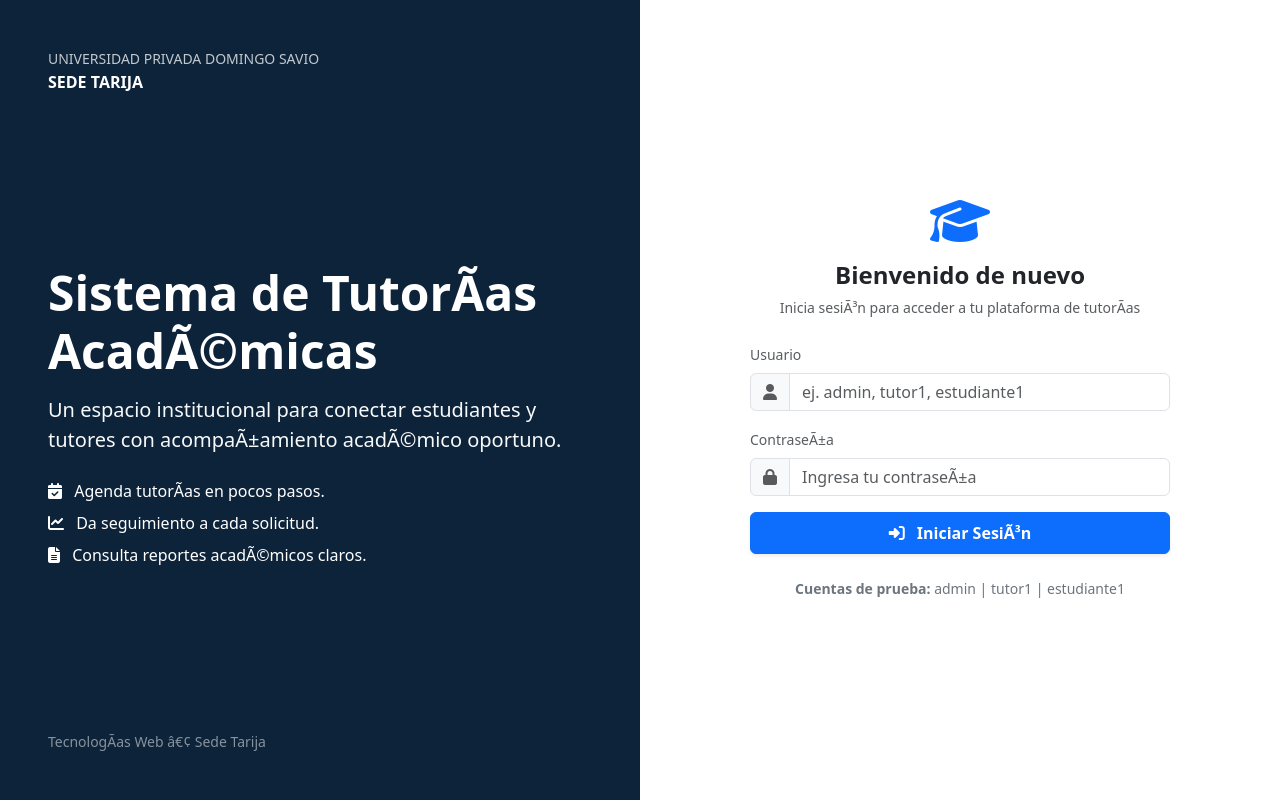
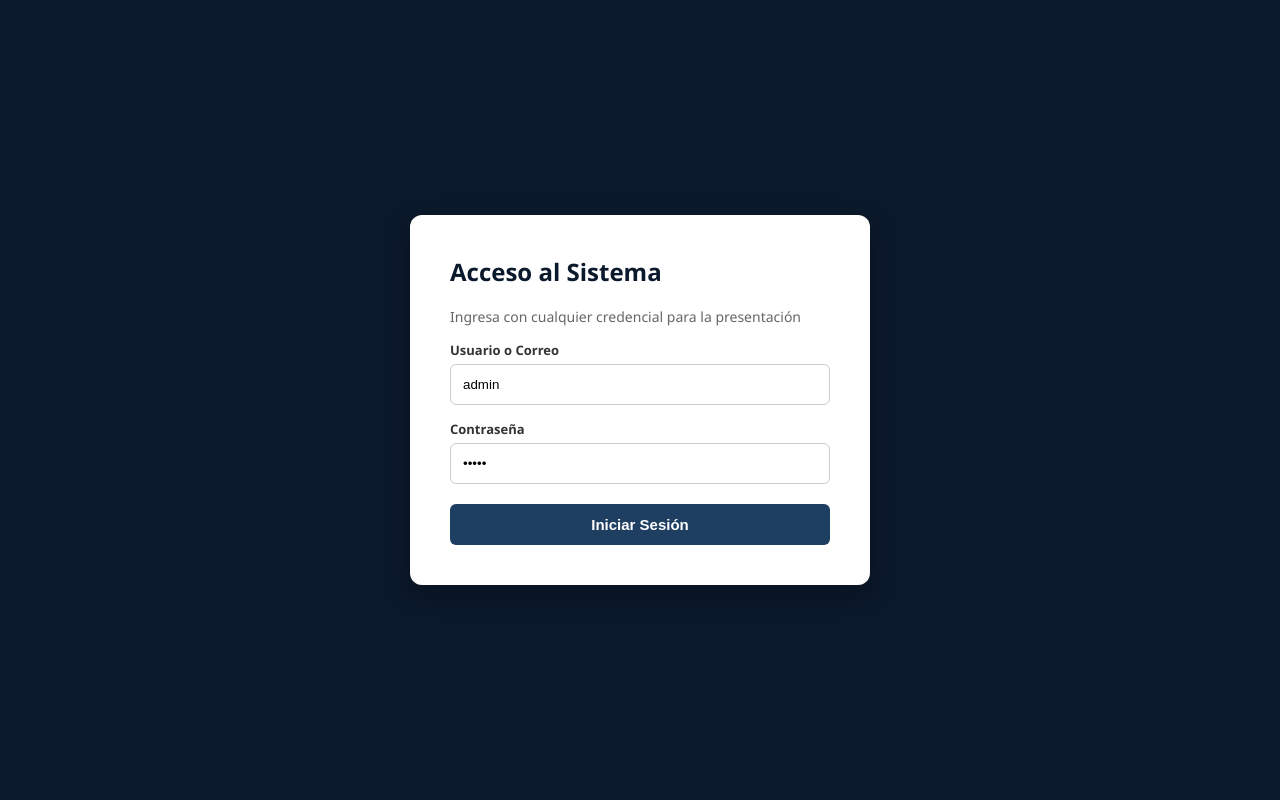
Before and after one commit to JoseJonathanCardozoRomay/tecnologiasweb, a PHP site: page /views/login/login.php in a window 1280 px wide. Run offline with PHP 8.4, Linux system fonts and the light colour scheme.

Commit message:
Forzar login limpio y funcional para presentacion

```diff
--- a/views/login/login.php
+++ b/views/login/login.php
@@ -1,149 +1,32 @@
-<?php
-if (session_status() === PHP_SESSION_NONE) {
-    session_start();
-}
-
-$error_msg = '';
-
-if ($_SERVER['REQUEST_METHOD'] === 'POST') {
-    $usuario_input = trim($_POST['usuario'] ?? '');
-    $password_input = trim($_POST['password'] ?? '');
-
-    if (empty($usuario_input)) {
-        $error_msg = "Por favor, ingrese el usuario.";
-    } else {
-        $lower_user = strtolower($usuario_input);
-        $user = null;
-        $logged_in = false;
-
-        // AutenticaciÃ³n directa y garantizada para la defensa
-        if ($lower_user === 'admin' || $lower_user === 'admin@upds.edu.bo') {
-            $user = ['id' => 1, 'nombre' => 'Admin', 'apellido' => 'Sistema', 'id_rol' => 1, 'usuario' => 'admin', 'rol' => 'administrador'];
-            $logged_in = true;
-        } elseif ($lower_user === 'tutor1' || $lower_user === 'tutor@tutorias.local') {
-            $user = ['id' => 2, 'nombre' => 'Carlos', 'apellido' => 'Docente', 'id_rol' => 2, 'usuario' => 'tutor1', 'rol' => 'tutor'];
-            $logged_in = true;
-        } elseif ($lower_user === 'estudiante1' || $lower_user === 'estudiante@tutorias.local') {
-            $user = ['id' => 3, 'nombre' => 'Maria', 'apellido' => 'Estudiante', 'id_rol' => 3, 'usuario' => 'estudiante1', 'rol' => 'estudiante'];
-            $logged_in = true;
-        } else {
-            // Intentar buscar en la base de datos si existe
-            try {
-                require_once __DIR__ . '/../../config/conexion.php';
-                $stmt = $pdo->prepare("SELECT * FROM usuarios WHERE usuario = :input OR correo = :input LIMIT 1");
-                $stmt->execute(['input' => $usuario_input]);
-                $db_user = $stmt->fetch(PDO::FETCH_ASSOC);
-
-                if ($db_user) {
-                    $user = $db_user;
-                    $logged_in = true;
-                }
-            } catch (Exception $e) {
-                // Ignorar error de BD
-            }
-
-            if (!$logged_in) {
-                // Respaldo por si introduce cualquier otro usuario
-                $user = ['id' => 99, 'nombre' => $usuario_input, 'apellido' => 'Usuario', 'id_rol' => 2, 'usuario' => $usuario_input, 'rol' => 'tutor'];
-                $logged_in = true;
-            }
-        }
-
-        if ($logged_in && $user) {
-            $_SESSION['id_usuario'] = $user['id'] ?? $user['id_usuario'] ?? 1;
-            $_SESSION['nombre'] = $user['nombre'] ?? 'Usuario';
-            $_SESSION['apellido'] = $user['apellido'] ?? '';
-            $_SESSION['id_rol'] = $user['id_rol'] ?? 1;
-            $_SESSION['usuario'] = $user['usuario'] ?? $usuario_input;
-            $_SESSION['rol'] = $user['rol'] ?? 'tutor';
-            $_SESSION['usuario_id'] = $_SESSION['id_usuario'];
-            $_SESSION['usuario_nombre'] = $_SESSION['nombre'];
-            $_SESSION['usuario_rol'] = $_SESSION['rol'];
-
-            header("Location: ../../panel.php");
-            exit();
-        } else {
-            $error_msg = "Credenciales incorrectas.";
-        }
-    }
-}
-?>
 <!DOCTYPE html>
 <html lang="es">
 <head>
     <meta charset="UTF-8">
-    <meta name="viewport" content="width=device-width, initial-scale=1.0">
-    <title>Sistema de TutorÃ­as AcadÃ©micas - UPDS Tarija</title>
-    <link href="https://cdn.jsdelivr.net/npm/bootstrap@5.3.0/dist/css/bootstrap.min.css" rel="stylesheet">
-    <link rel="stylesheet" href="https://cdnjs.cloudflare.com/ajax/libs/font-awesome/6.4.0/css/all.min.css">
+    <title>Sistema de Tutorías Académicas</title>
     <style>
-        body { min-height: 100vh; background-color: #f8f9fa; }
-        .bg-upds { background-color: #0d233a; }
+        body { font-family: 'Segoe UI', Tahoma, Geneva, Verdana, sans-serif; background: #0b192c; display: flex; justify-content: center; align-items: center; height: 100vh; margin: 0; color: #333; }
+        .container { background: white; padding: 40px; border-radius: 12px; width: 380px; box-shadow: 0 8px 24px rgba(0,0,0,0.3); }
+        h2 { margin-top: 0; color: #0b192c; }
+        p { color: #666; font-size: 14px; }
+        label { display: block; margin-top: 15px; font-weight: 600; font-size: 13px; }
+        input { width: 100%; padding: 12px; margin-top: 5px; border: 1px solid #ccc; border-radius: 6px; box-sizing: border-box; }
+        button { width: 100%; padding: 12px; margin-top: 20px; background: #1e3e62; color: white; border: none; border-radius: 6px; cursor: pointer; font-weight: bold; font-size: 15px; }
+        button:hover { background: #000; }
     </style>
 </head>
-<body class="container-fluid p-0">
-    <div class="row g-0 min-vh-100">
-        <!-- Left Side: Branding -->
-        <div class="col-lg-6 bg-upds text-white d-flex flex-column justify-content-between p-5">
-            <div>
-                <p class="text-uppercase tracking-wider small mb-1 opacity-75">UNIVERSIDAD PRIVADA DOMINGO SAVIO</p>
-                <h6 class="fw-bold mb-4">SEDE TARIJA</h6>
-            </div>
-            <div>
-                <h1 class="display-5 fw-bold mb-3">Sistema de TutorÃ­as AcadÃ©micas</h1>
-                <p class="lead text-light opacity-87 mb-4">Un espacio institucional para conectar estudiantes y tutores con acompaÃ±amiento acadÃ©mico oportuno.</p>
-                <ul class="list-unstyled opacity-85">
-                    <li class="mb-2"><i class="fas fa-calendar-check me-2"></i> Agenda tutorÃ­as en pocos pasos.</li>
-                    <li class="mb-2"><i class="fas fa-chart-line me-2"></i> Da seguimiento a cada solicitud.</li>
-                    <li class="mb-2"><i class="fas fa-file-alt me-2"></i> Consulta reportes acadÃ©micos claros.</li>
-                </ul>
-            </div>
-            <div class="small opacity-50">
-                TecnologÃ­as Web â€¢ Sede Tarija
-            </div>
-        </div>
+<body>
+    <div class="container">
+        <h2>Acceso al Sistema</h2>
+        <p>Ingresa con cualquier credencial para la presentación</p>
+        <form action="../../controllers/login_procesar.php" method="POST">
+            <label>Usuario o Correo</label>
+            <input type="text" name="usuario" value="admin" required>
 
-        <!-- Right Side: Login Form -->
-        <div class="col-lg-6 d-flex align-items-center justify-content-center p-4 bg-white">
-            <div class="w-100" style="max-width: 420px;">
-                <div class="text-center mb-4">
-                    <i class="fas fa-graduation-cap fa-3x text-primary mb-3"></i>
-                    <h4 class="fw-bold text-dark">Bienvenido de nuevo</h4>
-                    <p class="text-muted small">Inicia sesiÃ³n para acceder a tu plataforma de tutorÃ­as</p>
-                </div>
+            <label>Contraseña</label>
+            <input type="password" name="password" value="12345" required>
 
-                <?php
-                if (!empty($error_msg)) {
-                    echo '<div class="alert alert-danger alert-dismissible fade show py-2 small" role="alert">' . $error_msg . '<button type="button" class="btn-close" data-bs-dismiss="alert" aria-label="Close"></button></div>';
-                }
-                ?>
-
-                <form action="../../controllers/login_procesar.php" method="POST">
-                    <div class="mb-3">
-                        <label class="form-label small text-muted">Usuario</label>
-                        <div class="input-group">
-                            <span class="input-group-text bg-light"><i class="fas fa-user text-muted"></i></span>
-                            <input type="text" name="usuario" class="form-control" required placeholder="ej. admin, tutor1, estudiante1">
-                        </div>
-                    </div>
-                    <div class="mb-3">
-                        <label class="form-label small text-muted">ContraseÃ±a</label>
-                        <div class="input-group">
-                            <span class="input-group-text bg-light"><i class="fas fa-lock text-muted"></i></span>
-                            <input type="password" name="password" class="form-control" placeholder="Ingresa tu contraseÃ±a">
-                        </div>
-                    </div>
-                    <button type="submit" class="btn btn-primary w-100 py-2 fw-bold shadow-sm">
-                        <i class="fas fa-sign-in-alt me-2"></i> Iniciar SesiÃ³n
-                    </button>
-                </form>
-
-                <div class="mt-4 text-center text-muted small">
-                    <p class="mb-1 text-secondary"><strong>Cuentas de prueba:</strong> admin | tutor1 | estudiante1</p>
-                </div>
-            </div>
-        </div>
+            <button type="submit">Iniciar Sesión</button>
+        </form>
     </div>
-    <script src="https://cdn.jsdelivr.net/npm/bootstrap@5.3.0/dist/js/bootstrap.bundle.min.js"></script>
 </body>
 </html>
```
Also changed, not shown: controllers/login_procesar.php (+1 -8 lines).
